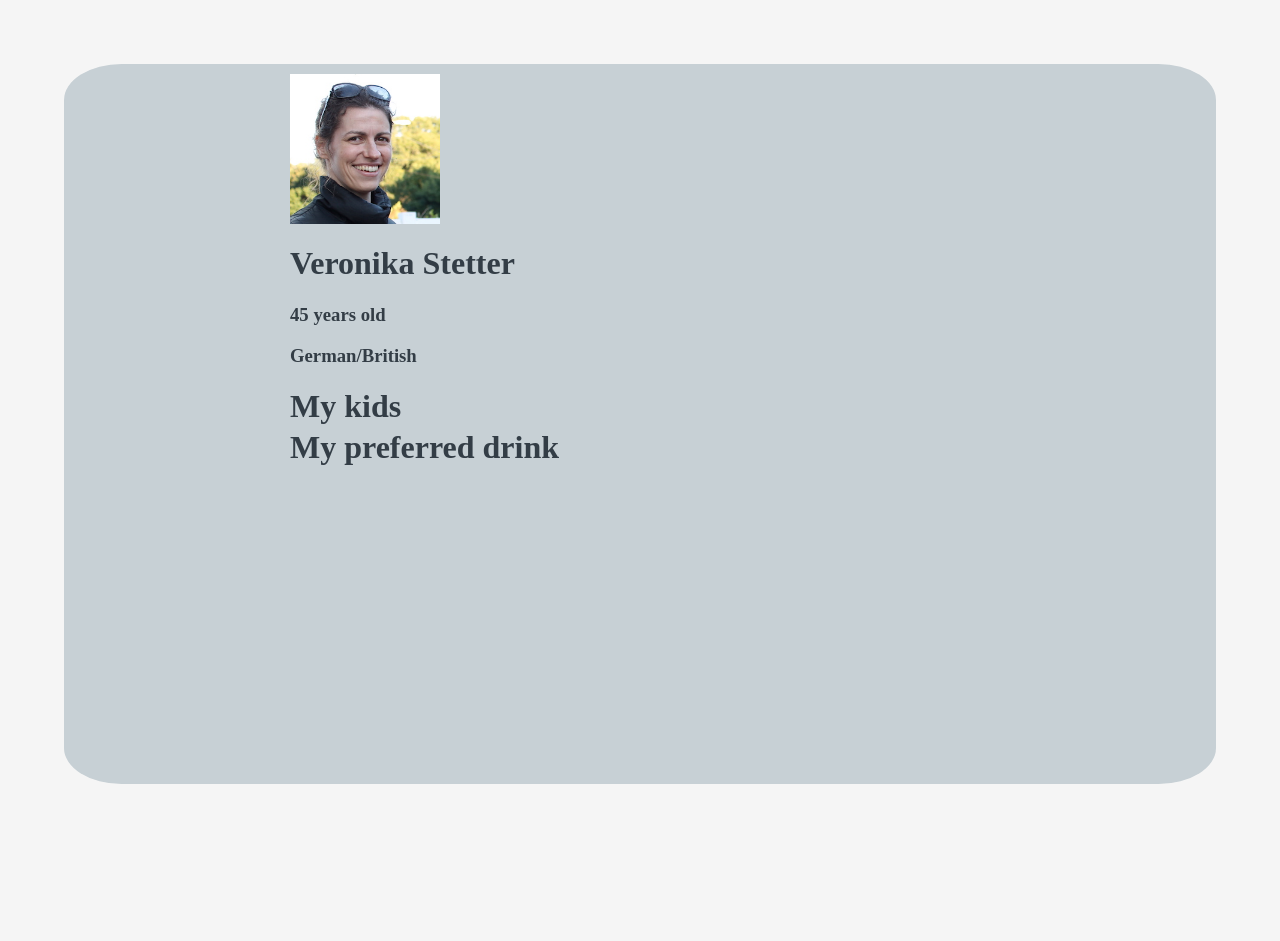
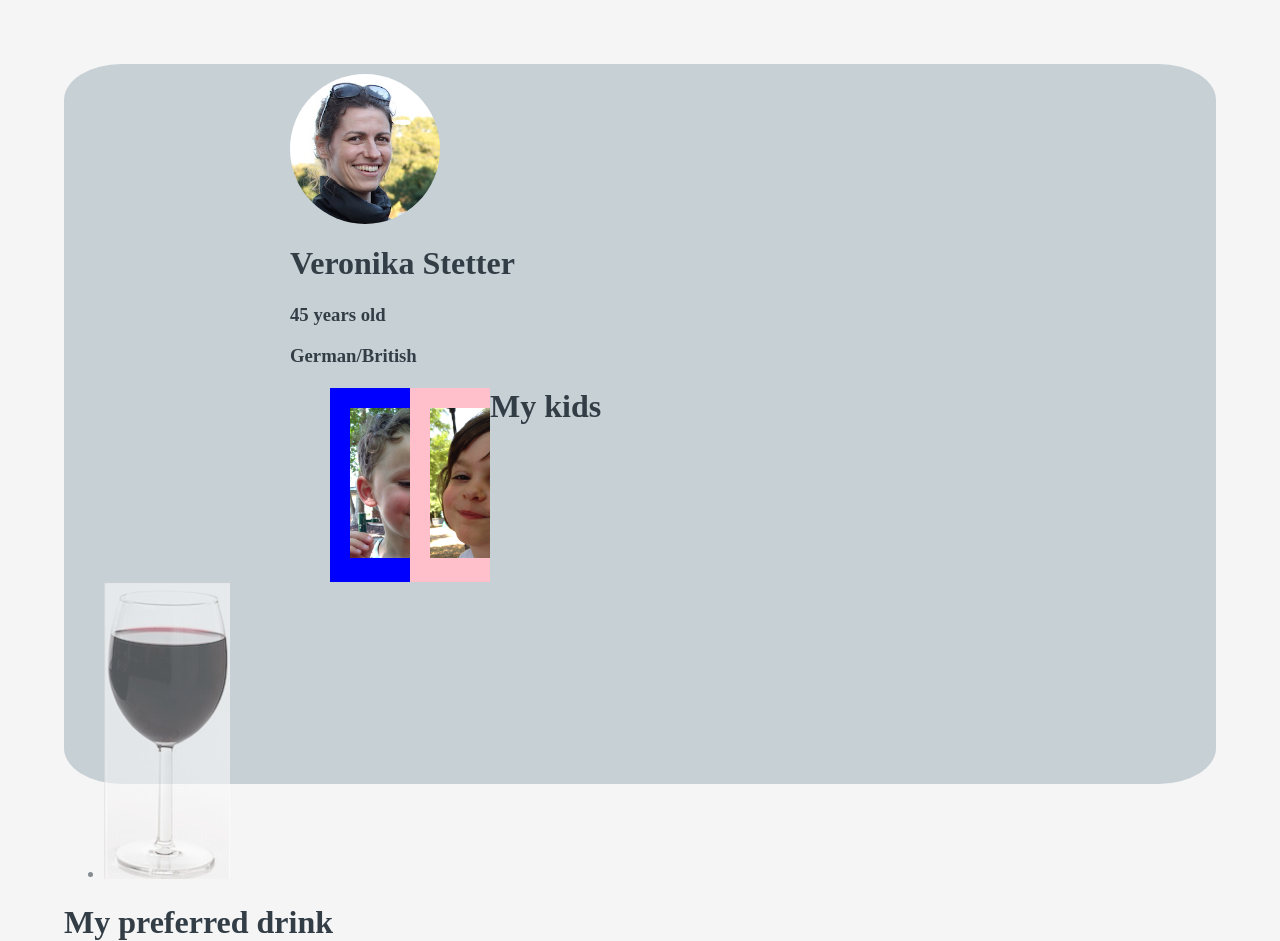
Before and after one commit to vstetter/ProfileCard, a plain HTML site: page index.html in a window 1280 px wide. Before the commit the page ends 848 px from the top, so only its background shows below. Drawn offline with Linux system fonts and the light colour scheme; a web font is replaced by a local one.

Commit message:
second commit

```diff
--- a/index.html
+++ b/index.html
@@ -21,12 +21,21 @@
       </div>
 
       <div class="MyKids">
-        <!--<img src="images/Luke.png" alt="">
-        <img src="images/Sophia.png" alt="">-->
-          <h1>My kids</h1>
+        <ul class="LukeSophia">
+          <li id="Luke">
+            <img src="images/Luke.png" alt="">
+          </li>
+          <li id="Sophia">
+            <img src="images/Sophia.png" alt="">
+          </li>
+        </ul>
+        <h1>My kids</h1>
       </div>
 
       <div class="PreferredDrink">
+        <ul class="wine">
+          <li id="FullGlass"><img src="images/FullGlass.jpg" alt=""></li>
+        </ul>
           <h1>My preferred drink</h1>
       </div>
 
--- a/style.css
+++ b/style.css
@@ -23,6 +23,7 @@ body {
 
 .Me {
   display: block;
+  border-radius: 100%;
   width: 150px;
   -webkit-transition:-webkit-transform 2s;
   transition:transform 2s;
@@ -57,7 +58,7 @@ width: 50%;
   transition-property: background-color, color;
   transition-duration: 2s;
   transition-timing-function: ease;
-  color:#ff7148;
+  color:white;
   background-color: #9381c6;
 
 }
@@ -82,20 +83,29 @@ h3 {
 
 }
 
-/* .MyKids img {
+#Luke img, #Sophia img {
+  width: 150px;
+}
+
+.LukeSophia li {
+  float: left;
+  position: relative;
   display: inline-block;
-  vertical-align: top;
-  padding: 30px;
-  width: 20%;
-} */
+  min-width: 30px;
+  width: 40px;
+  overflow: hidden;
+  padding: 20px;
+  background-color: #ff7148;
+  -webkit-transition: all 1s ease;
+  transition: all 1s ease;
+}
 
-/* .Kids {
-  width: 50%;
-  display: inline-block;
-  vertical-align: top;
-  list-style-type: none;
-  margin-left: 90px;
-} */
+.LukeSophia li:hover {
+  width: 150px;
+  background-color: black;}
+  #Luke {background: blue;}
+  #Sophia {background: pink;}
+}
 
 
 .PreferredDrink {
@@ -103,16 +113,12 @@ h3 {
   margin: 0px auto;
 }
 
-/* .PreferredDrink img {
-  display: inline-block;
-  vertical-align: top;
-  padding: 30px;
-} */
+.wine #FullGlass {
+  width: 1%;
+  -webkit-animation: FullGlassa 3s alternate ease backwards infinite;
+}
 
-/* .Drink {
-  width: 50%;
-  display: inline-block;
-  vertical-align: top;
-  list-style-type: none;
-  margin-left: 90px;
-} */
+@-webkit-keyframes FullGlassa {
+  0% {opacity: 0;}
+  100% {opacity: 1;}
+}
```
Also changed, not shown: images/FullGlass.jpg (added), 1 other file.
